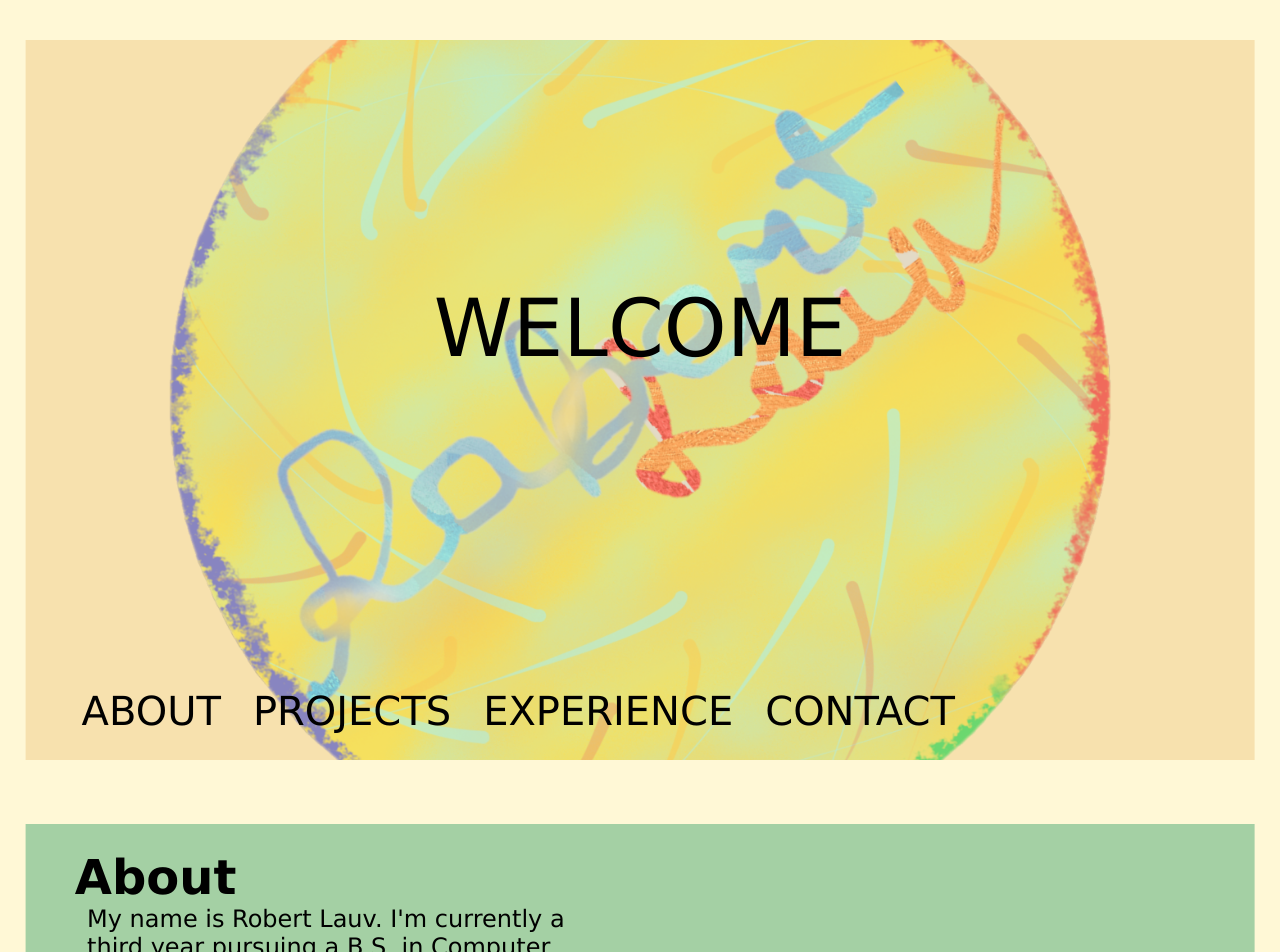
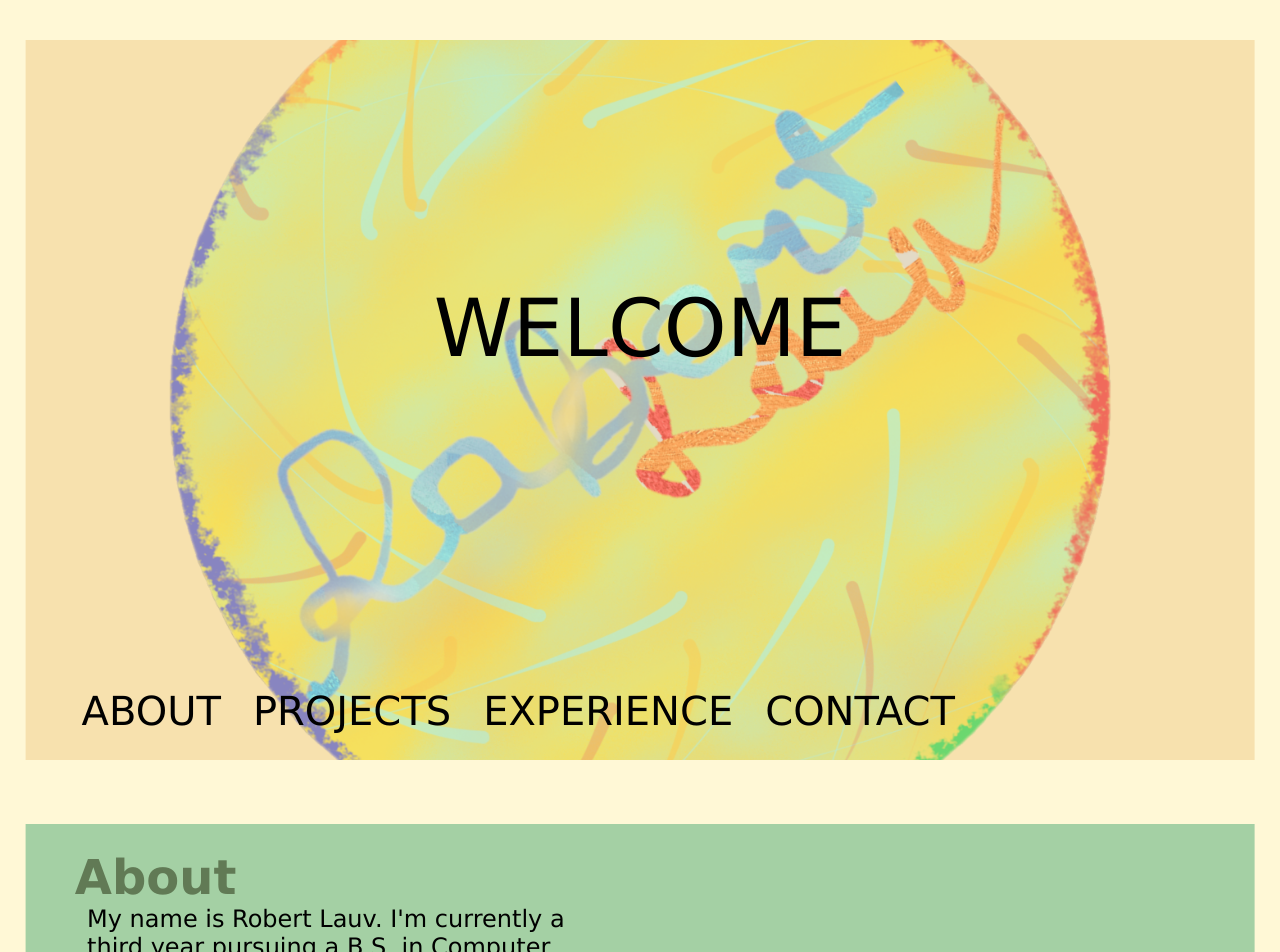
Before and after one commit to rlmech/personal_site, a React (Create React App) app: page /projects in a window 1280 px wide. Shown: the top 952 px of the page. Built offline with nearby package versions, Linux system fonts and the light colour scheme.

Commit message:
Changed page title text color to reflect figma design

```diff
--- a/src/containers/general-styles/page.css
+++ b/src/containers/general-styles/page.css
@@ -15,6 +15,7 @@
 }
 
 .page-title {
+    color: var(--color-text-1);
     padding: 2% 0 0 4%;
     font-size: 3rem;
     font-weight: bold;
```
